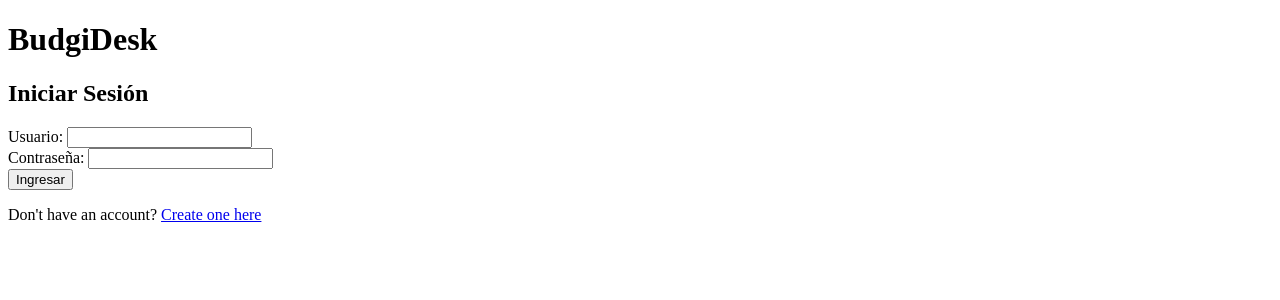
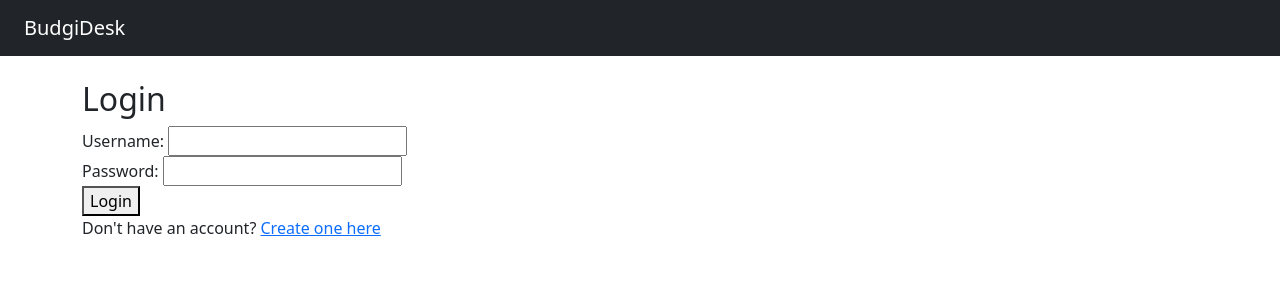
Before and after one commit to Al-iskander2/budgi, a Django app: a page that uses templates/budgidesk_app/base.html in a window 1280 px wide. Shown: the top 300 px of the page. Run offline with Django 5.2, Linux system fonts and the light colour scheme.

Commit message:
Update: mejoras al dashboard, vistas, templates y depuración

```diff
--- a/budgidesk_app/urls.py
+++ b/budgidesk_app/urls.py
@@ -1,19 +1,40 @@
 from django.urls import path
 from django.shortcuts import redirect
+from django.contrib.auth.views import LogoutView  # ✅ Aquí importas la vista
 from .views import (
     login_view,
+    register_view,
     dashboard_view,
-    register_view,
     invoice_create_view,
-    tax_report_view,  # si también lo usas
+    invoice_list_view,
+    tax_report_view,
+    balance_overview_view,
+    account_settings_view,
+    legal_templates_view,
+    reminders_view,
 )
-
 
 urlpatterns = [
     path("", lambda request: redirect("login")),
     path("login/", login_view, name="login"),
+    path("register/", register_view, name="register"),
     path("dashboard/", dashboard_view, name="dashboard"),
-    path("register/", register_view, name="register"),
-    path("invoice/create/", invoice_create_view, name="invoice_create"),  #
-    path("tax/report/", tax_report_view, name="tax_report"),              #
+
+    # Facturación
+    path("invoice/create/", invoice_create_view, name="invoice_create"),
+    path("invoice/list/", invoice_list_view, name="invoice_list"),
+
+    # Impuestos
+    path("tax/report/", tax_report_view, name="tax_report"),
+
+    # Finanzas
+    path("finances/overview/", balance_overview_view, name="balance_overview"),
+
+    # Extras
+    path("account/settings/", account_settings_view, name="account_settings"),
+    path("legal/templates/", legal_templates_view, name="legal_templates"),
+    path("reminders/", reminders_view, name="reminders"),
+
+    # ✅ Logout
+    path("logout/", LogoutView.as_view(next_page="login"), name="logout"),
 ]
--- a/budgidesk_app/views.py
+++ b/budgidesk_app/views.py
@@ -1,7 +1,12 @@
 from django.shortcuts import render, redirect
 from django.contrib.auth.forms import UserCreationForm
+from django.contrib.auth.decorators import login_required
+from django.contrib.auth import authenticate, login
 
-# Importa herramientas de depuración
+
+
+
+# Herramientas de depuración
 from logic.debugger import debug, check_template_exists
 
 
@@ -10,31 +15,21 @@ def login_view(request):
     check_template_exists("budgidesk_app/login.html")
 
     if request.method == "POST":
-        # lógica de autenticación opcional aquí
-        return redirect("dashboard")
+        username = request.POST.get("username")
+        password = request.POST.get("password")
+        user = authenticate(request, username=username, password=password)
+
+        if user is not None:
+            login(request, user)  # 👈 inicia sesión
+            debug("User authenticated successfully")
+            return redirect("dashboard")
+        else:
+            debug("Authentication failed")
+            return render(request, "budgidesk_app/login.html", {
+                "error": "Invalid username or password"
+            })
 
     return render(request, "budgidesk_app/login.html")
-
-
-def dashboard_view(request):
-    debug("Accessing dashboard_view")
-    check_template_exists("budgidesk_app/dashboard.html")
-
-    return render(request, "budgidesk_app/dashboard.html")
-
-
-def invoice_create_view(request):
-    debug("Accessing invoice_create_view")
-    check_template_exists("budgidesk_app/invoices/invoice_create.html")
-
-    return render(request, "budgidesk_app/invoices/invoice_create.html")
-
-
-def tax_report_view(request):
-    debug("Accessing tax_report_view")
-    check_template_exists("budgidesk_app/taxes/tax_report.html")
-
-    return render(request, "budgidesk_app/taxes/tax_report.html")
 
 
 def register_view(request):
@@ -53,3 +48,59 @@ def register_view(request):
         form = UserCreationForm()
 
     return render(request, 'budgidesk_app/register.html', {'form': form})
+
+
+@login_required
+def dashboard_view(request):
+    debug("Accessing dashboard_view")
+    check_template_exists("budgidesk_app/dashboard.html")
+    return render(request, "budgidesk_app/dashboard.html")
+
+
+@login_required
+def invoice_create_view(request):
+    debug("Accessing invoice_create_view")
+    check_template_exists("budgidesk_app/invoices/invoice_create.html")
+    return render(request, "budgidesk_app/invoices/invoice_create.html")
+
+
+@login_required
+def invoice_list_view(request):
+    debug("Accessing invoice_list_view")
+    check_template_exists("budgidesk_app/invoices/invoice_list.html")
+    return render(request, "budgidesk_app/invoices/invoice_list.html")
+
+
+@login_required
+def tax_report_view(request):
+    debug("Accessing tax_report_view")
+    check_template_exists("budgidesk_app/taxes/tax_report.html")
+    return render(request, "budgidesk_app/taxes/tax_report.html")
+
+
+@login_required
+def balance_overview_view(request):
+    debug("Accessing balance_overview_view")
+    check_template_exists("budgidesk_app/finances/balance_overview.html")
+    return render(request, "budgidesk_app/finances/balance_overview.html")
+
+
+@login_required
+def account_settings_view(request):
+    debug("Accessing account_settings_view")
+    check_template_exists("budgidesk_app/account_settings.html")
+    return render(request, "budgidesk_app/account_settings.html")
+
+
+@login_required
+def legal_templates_view(request):
+    debug("Accessing legal_templates_view")
+    check_template_exists("budgidesk_app/legal_templates.html")
+    return render(request, "budgidesk_app/legal_templates.html")
+
+
+@login_required
+def reminders_view(request):
+    debug("Accessing reminders_view")
+    check_template_exists("budgidesk_app/reminders.html")
+    return render(request, "budgidesk_app/reminders.html")
--- a/budgidesk_project/settings.py
+++ b/budgidesk_project/settings.py
@@ -124,3 +124,9 @@ STATICFILES_DIRS = [os.path.join(BASE_DIR, "static")]  # 👈 para servir tu car
 # https://docs.djangoproject.com/en/5.2/ref/settings/#default-auto-field
 
 DEFAULT_AUTO_FIELD = "django.db.models.BigAutoField"
+
+# Redirect unauthenticated users to login
+LOGIN_URL = "/login/"
+
+# Default primary key field type
+DEFAULT_AUTO_FIELD = "django.db.models.BigAutoField"
--- a/templates/budgidesk_app/base.html
+++ b/templates/budgidesk_app/base.html
@@ -4,13 +4,40 @@
     {% load static %}
     <meta charset="UTF-8">
     <title>{% block title %}BudgiDesk{% endblock %}</title>
+
+    <!-- Bootstrap CSS -->
+    <link href="https://cdn.jsdelivr.net/npm/bootstrap@5.3.0/dist/css/bootstrap.min.css" rel="stylesheet">
+
+    <!-- Custom CSS -->
     <link rel="stylesheet" href="{% static 'budgidesk_app/css/style.css' %}">
 </head>
 <body>
-    <header><h1>BudgiDesk</h1></header>
-    <nav><!-- menú --></nav>
-    <main>
+    <!-- Navbar -->
+    <nav class="navbar navbar-expand-lg navbar-dark bg-dark px-4">
+        <a class="navbar-brand" href="{% url 'dashboard' %}">BudgiDesk</a>
+        <div class="collapse navbar-collapse justify-content-end">
+            {% if user.is_authenticated %}
+                <span class="navbar-text text-white me-3">Welcome, {{ user.username }}</span>
+                <a class="btn btn-outline-light" href="{% url 'logout' %}">Logout</a>
+            {% endif %}
+        </div>
+    </nav>
+
+    <!-- Messages -->
+    {% if messages %}
+        <div class="container mt-3">
+            {% for message in messages %}
+                <div class="alert alert-info">{{ message }}</div>
+            {% endfor %}
+        </div>
+    {% endif %}
+
+    <!-- Main content -->
+    <main class="container mt-4">
         {% block content %}{% endblock %}
     </main>
+
+    <!-- Bootstrap JS -->
+    <script src="https://cdn.jsdelivr.net/npm/bootstrap@5.3.0/dist/js/bootstrap.bundle.min.js"></script>
 </body>
 </html>
--- a/templates/budgidesk_app/login.html
+++ b/templates/budgidesk_app/login.html
@@ -1,13 +1,19 @@
 {% extends 'budgidesk_app/base.html' %}
-{% block title %}Iniciar Sesión{% endblock %}
+{% block title %}Login{% endblock %}
+
 {% block content %}
-<h2>Iniciar Sesión</h2>
+<h2>Login</h2>
+
+{% if error %}
+  <p style="color: red;">{{ error }}</p>
+{% endif %}
+
 <form method="post">
     {% csrf_token %}
-    <label>Usuario: <input type="text" name="username"></label><br>
-    <label>Contraseña: <input type="password" name="password"></label><br>
-    <button type="submit">Ingresar</button>
-    <p>Don't have an account? <a href="{% url 'register' %}">Create one here</a></p>
+    <label>Username: <input type="text" name="username" required></label><br>
+    <label>Password: <input type="password" name="password" required></label><br>
+    <button type="submit">Login</button>
+</form>
 
-</form>
+<p>Don't have an account? <a href="{% url 'register' %}">Create one here</a></p>
 {% endblock %}
```
Also changed, not shown: templates/budgidesk_app/dashboard.html (+71 -6 lines), db.sqlite3, templates/budgidesk_app/account_settings.html (added), templates/budgidesk_app/legal_templates.html (added), templates/budgidesk_app/reminders.html (added), 1 other file.
